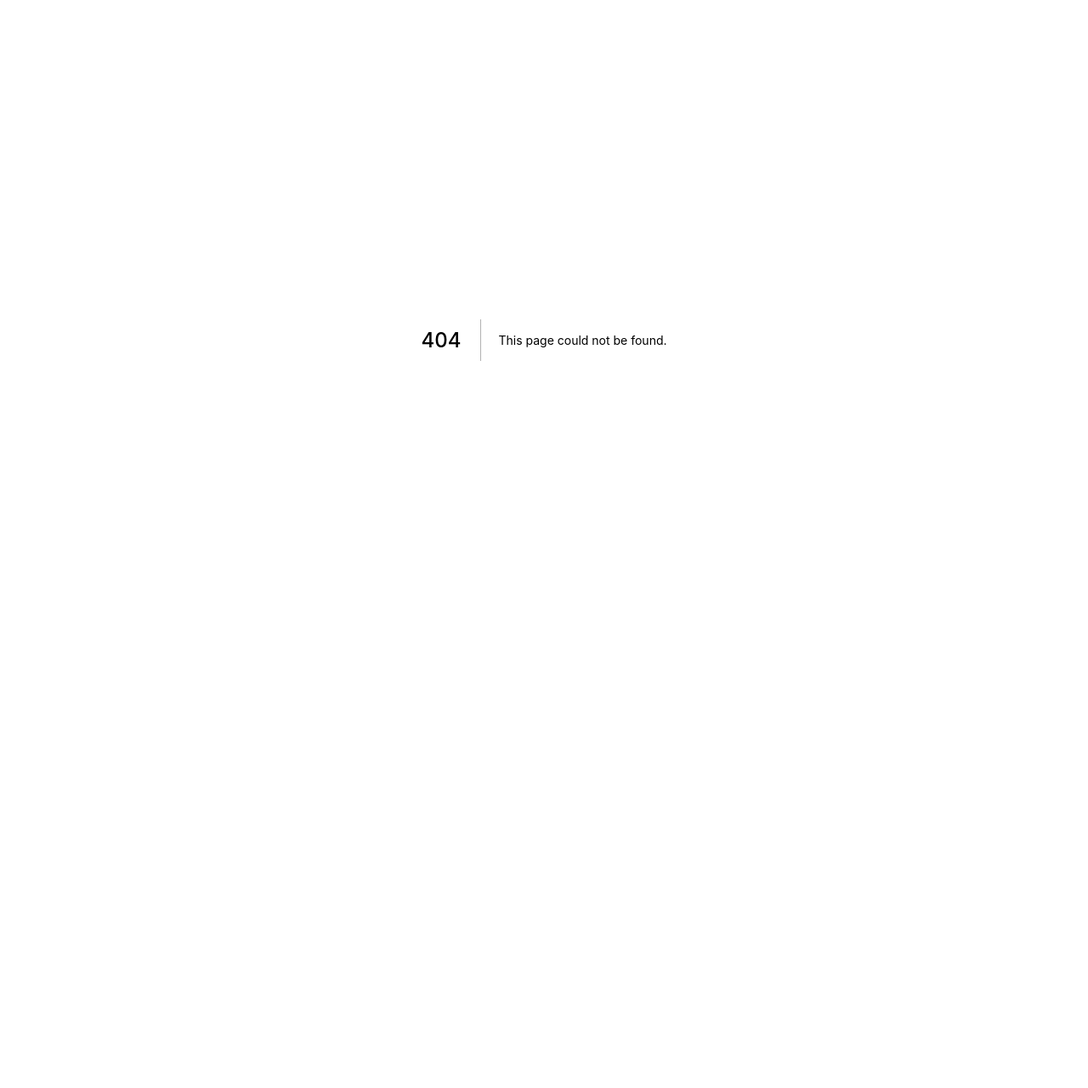
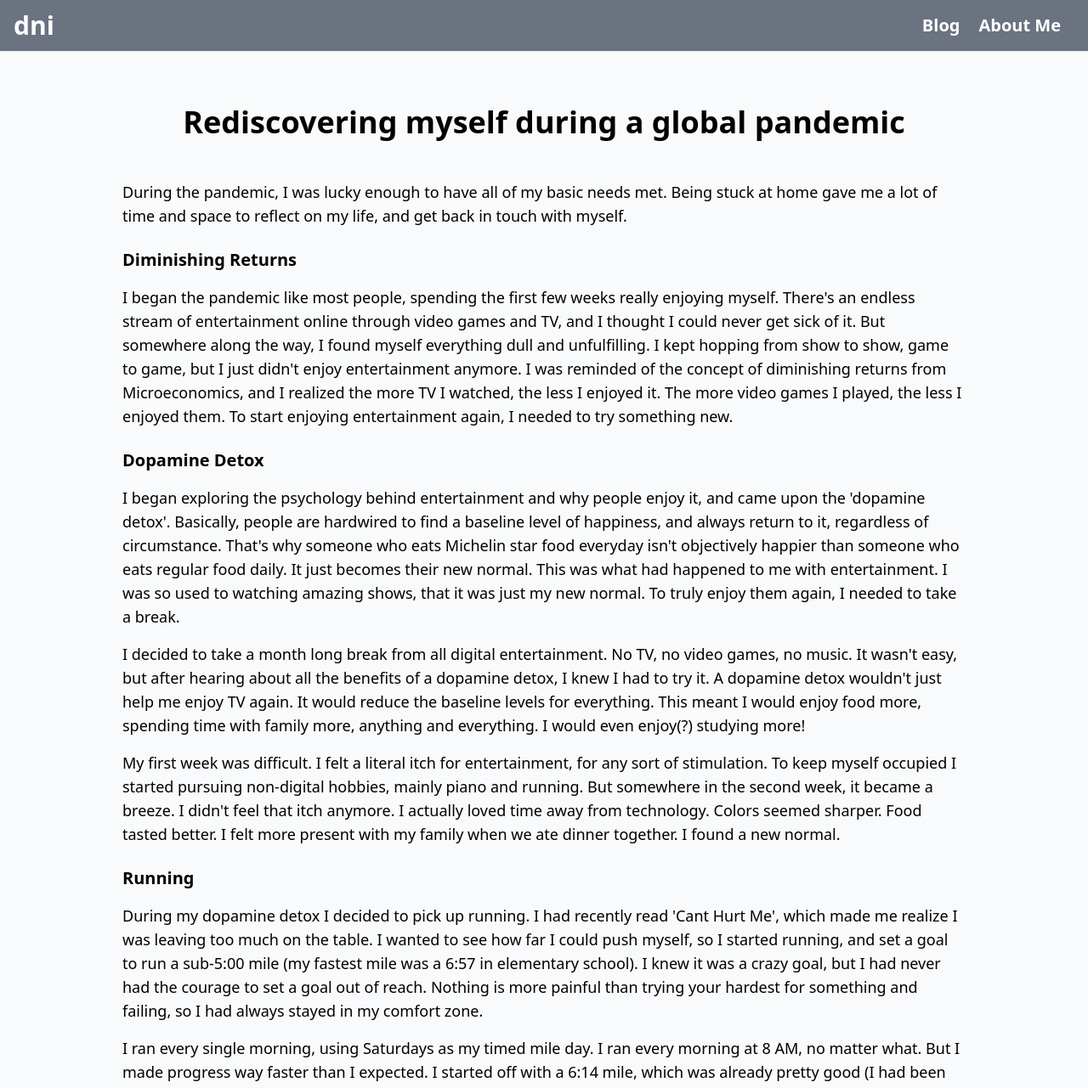
Before and after one commit to derekni/personal-website, a Next.js app: page /blog/rediscovering in a window 1280 px wide. Before the commit this address had no page. Shown: the top 1281 px of the page at 85% size. Before the commit the page ends 800 px from the top, so only its background shows below. Built offline with nearby package versions, Linux system fonts and the light colour scheme.

Commit message:
add blog

```diff
--- a/src/pages/aboutme.tsx
+++ b/src/pages/aboutme.tsx
@@ -12,7 +12,14 @@ const aboutme = (): ReactElement => (
           href="/"
           className="pl-4 p-3 text-3xl text-center font-semibold text-white"
         >
-          DNI
+          dni
+        </a>
+        <div className="p-4">
+          <a
+            href="/blog"
+            className="pr-2 p-3.5 text-xl font-semibold text-white justify-center"
+          >
+            Blog
           </a>
           <a
             href="/aboutme"
@@ -20,6 +27,7 @@ const aboutme = (): ReactElement => (
           >
             About Me
           </a>
+        </div>
       </div>
       <div className="text-3xl pl-28 pt-20 mb-2 font-semibold">WHO IS HE?!</div>
       <div className="px-28 text-lg mb-8">
--- /dev/null
+++ b/src/pages/blog/index.tsx
@@ -0,0 +1,47 @@
+import Head from 'next/head';
+import React, { ReactElement } from 'react';
+
+const IndexPage = (): ReactElement => (
+  <>
+    <Head>
+      <title>Blog</title>
+    </Head>
+    <div className="bg-gray-50 min-h-screen">
+      <div className="bg-gray-500 flex flex-1 shadow-sm justify-between">
+        <a
+          href="/"
+          className="pl-4 p-3 text-3xl text-center font-semibold text-white"
+        >
+          dni
+        </a>
+        <div className="p-4">
+          <a
+            href="/blog"
+            className="pr-2 p-3.5 text-xl font-semibold text-white justify-center"
+          >
+            Blog
+          </a>
+          <a
+            href="/aboutme"
+            className="pr-4 p-3.5 text-xl font-semibold text-white justify-center"
+          >
+            About Me
+          </a>
+        </div>
+      </div>
+      <div className="text-4xl font-bold pt-16 pb-12 text-center">
+        Some personal reflections.
+      </div>
+      <div className="flex-col flex">
+        <a
+          className="text-2xl font-bold pb-3 text-center text-blue-500"
+          href="blog/rediscovering"
+        >
+          Rediscovering myself during a global pandemic
+        </a>
+      </div>
+    </div>
+  </>
+);
+
+export default IndexPage;
--- /dev/null
+++ b/src/pages/blog/rediscovering.tsx
@@ -0,0 +1,150 @@
+import Head from 'next/head';
+import React, { ReactElement } from 'react';
+
+const rediscovering = (): ReactElement => (
+  <>
+    <Head>
+      <title>Blog</title>
+    </Head>
+    <div className="bg-gray-50 min-h-screen pb-16">
+      <div className="bg-gray-500 flex flex-1 shadow-sm justify-between">
+        <a
+          href="/"
+          className="pl-4 p-3 text-3xl text-center font-semibold text-white"
+        >
+          dni
+        </a>
+        <div className="p-4">
+          <a
+            href="/blog"
+            className="pr-2 p-3.5 text-xl font-semibold text-white justify-center"
+          >
+            Blog
+          </a>
+          <a
+            href="/aboutme"
+            className="pr-4 p-3.5 text-xl font-semibold text-white justify-center"
+          >
+            About Me
+          </a>
+        </div>
+      </div>
+      <div className="text-4xl font-semibold pt-16 pb-12 text-center">
+        Rediscovering myself during a global pandemic
+      </div>
+      <div className="text-lg px-36 pb-4">
+        During the pandemic, I was lucky enough to have all of my basic needs
+        met. Being stuck at home gave me a lot of time and space to reflect on
+        my life, and get back in touch with myself.
+      </div>
+      <div className="text-xl px-36 pb-4 pt-2 font-semibold">
+        Diminishing Returns
+      </div>
+      <div className="text-lg px-36 pb-4">
+        I began the pandemic like most people, spending the first few weeks
+        really enjoying myself. There's an endless stream of entertainment
+        online through video games and TV, and I thought I could never get sick
+        of it. But somewhere along the way, I found myself everything dull and
+        unfulfilling. I kept hopping from show to show, game to game, but I just
+        didn't enjoy entertainment anymore. I was reminded of the concept of
+        diminishing returns from Microeconomics, and I realized the more TV I
+        watched, the less I enjoyed it. The more video games I played, the less
+        I enjoyed them. To start enjoying entertainment again, I needed to try
+        something new.
+      </div>
+      <div className="text-xl px-36 pb-4 pt-2 font-semibold">
+        Dopamine Detox
+      </div>
+      <div className="text-lg px-36 pb-4">
+        I began exploring the psychology behind entertainment and why people
+        enjoy it, and came upon the 'dopamine detox'. Basically, people are
+        hardwired to find a baseline level of happiness, and always return to
+        it, regardless of circumstance. That's why someone who eats Michelin
+        star food everyday isn't objectively happier than someone who eats
+        regular food daily. It just becomes their new normal. This was what had
+        happened to me with entertainment. I was so used to watching amazing
+        shows, that it was just my new normal. To truly enjoy them again, I
+        needed to take a break.
+      </div>
+      <div className="text-lg px-36 pb-4">
+        I decided to take a month long break from all digital entertainment. No
+        TV, no video games, no music. It wasn't easy, but after hearing about
+        all the benefits of a dopamine detox, I knew I had to try it. A dopamine
+        detox wouldn't just help me enjoy TV again. It would reduce the baseline
+        levels for everything. This meant I would enjoy food more, spending time
+        with family more, anything and everything. I would even enjoy(?)
+        studying more!
+      </div>
+      <div className="text-lg px-36 pb-4">
+        My first week was difficult. I felt a literal itch for entertainment,
+        for any sort of stimulation. To keep myself occupied I started pursuing
+        non-digital hobbies, mainly piano and running. But somewhere in the
+        second week, it became a breeze. I didn't feel that itch anymore. I
+        actually loved time away from technology. Colors seemed sharper. Food
+        tasted better. I felt more present with my family when we ate dinner
+        together. I found a new normal.
+      </div>
+      <div className="text-xl px-36 pb-4 pt-2 font-semibold">Running</div>
+      <div className="text-lg px-36 pb-4">
+        During my dopamine detox I decided to pick up running. I had recently
+        read 'Cant Hurt Me', which made me realize I was leaving too much on the
+        table. I wanted to see how far I could push myself, so I started
+        running, and set a goal to run a sub-5:00 mile (my fastest mile was a
+        6:57 in elementary school). I knew it was a crazy goal, but I had never
+        had the courage to set a goal out of reach. Nothing is more painful than
+        trying your hardest for something and failing, so I had always stayed in
+        my comfort zone.
+      </div>
+      <div className="text-lg px-36 pb-4">
+        I ran every single morning, using Saturdays as my timed mile day. I ran
+        every morning at 8 AM, no matter what. But I made progress way faster
+        than I expected. I started off with a 6:14 mile, which was already
+        pretty good (I had been jogging on a regular basis in quarantine). As
+        the weeks went by, I learned a lot about how far I could push myself
+        (hint: it's always more than you think). For four months I ran
+        consistently, pushing myself to the limit every day. It also was a great
+        start to my day. Nothing feels better than finishing an intense workout.
+      </div>
+      <div className="text-lg px-36 pb-4">
+        In the first month I pushed myself a little too hard. I had low blood
+        pressure for a while. Every time I stood up, I would black out for a
+        second. I also lost ten pounds, even though I was already in shape (some
+        of it was muscle though). It's easy to want to go all out every workout,
+        but sometimes you need to rest, so I scheduled in easier runs to let my
+        body recover.
+      </div>
+      <div className="text-lg px-36 pb-4">
+        I decided to stop running in winter, when the air got cold and my lungs
+        would burn after a tough run. I had a PR of 5:25.6 (which also had
+        uphill portions and pedestrians I had to avoid). Though I didn't hit my
+        goal, I had proven to myself how much I could push myself, and am happy
+        with my results.
+      </div>
+      <div className="text-xl px-36 pb-4 pt-2 font-semibold">Meditating</div>
+      <div className="text-lg px-36 pb-4">
+        During my dopamine detox, I also began meditating. I mainly did it to
+        train my mind, because I heard meditating could physically change the
+        brain. A lot of people train the body, but not many train the mind. I
+        started off with Headspace, and did the free ten days, then moved onto
+        the Headspace Pro with a student discount. Meditating seems easy, all
+        you have to do is sit there. At the very least, it's easier than going
+        for a run, right?
+      </div>
+      <div className="text-lg px-36 pb-4">
+        I found meditating to be one of the hardest activity to pick up. It was
+        difficult to keeping my mind from drifting, but over time I got the hang
+        of it. And even though the sessions were hard, I alwasy felt amazing
+        after a session, especially when I felt stressed beforehand. Meditating
+        made me more aware of my body, increased my focus, and helped me be
+        present in the moment. An interesting side effect is I'm more aware of
+        how groggy I feel after eating junk food, and my diet has improved
+        considerably. Greasy food tastes good in the moment, but when you don't
+        have the energy to do anything for hours afterward, it's not worth it
+        (not to mention the health problems junk food causes). Getting in touch
+        with your body makes you realize just how bad some foods are.
+      </div>
+    </div>
+  </>
+);
+
+export default rediscovering;
--- a/src/pages/index.tsx
+++ b/src/pages/index.tsx
@@ -4,7 +4,7 @@ import React, { ReactElement } from 'react';
 const IndexPage = (): ReactElement => (
   <>
     <Head>
-      <title>DNI</title>
+      <title>dni</title>
     </Head>
     <div className="bg-gray-50 min-h-screen">
       <div className="bg-gray-500 flex flex-1 shadow-sm justify-between">
@@ -12,7 +12,14 @@ const IndexPage = (): ReactElement => (
           href="/"
           className="pl-4 p-3 text-3xl text-center font-semibold text-white"
         >
-          DNI
+          dni
+        </a>
+        <div className="p-4">
+          <a
+            href="/blog"
+            className="pr-2 p-3.5 text-xl font-semibold text-white justify-center"
+          >
+            Blog
           </a>
           <a
             href="/aboutme"
@@ -20,6 +27,7 @@ const IndexPage = (): ReactElement => (
           >
             About Me
           </a>
+        </div>
       </div>
       <div className="text-5xl font-bold py-16 text-center">Hi! I'm Derek.</div>
       <div className="text-2xl font-bold pb-3 text-center">Projects</div>
```
Lines whose indentation alone changed are shown as unchanged.
